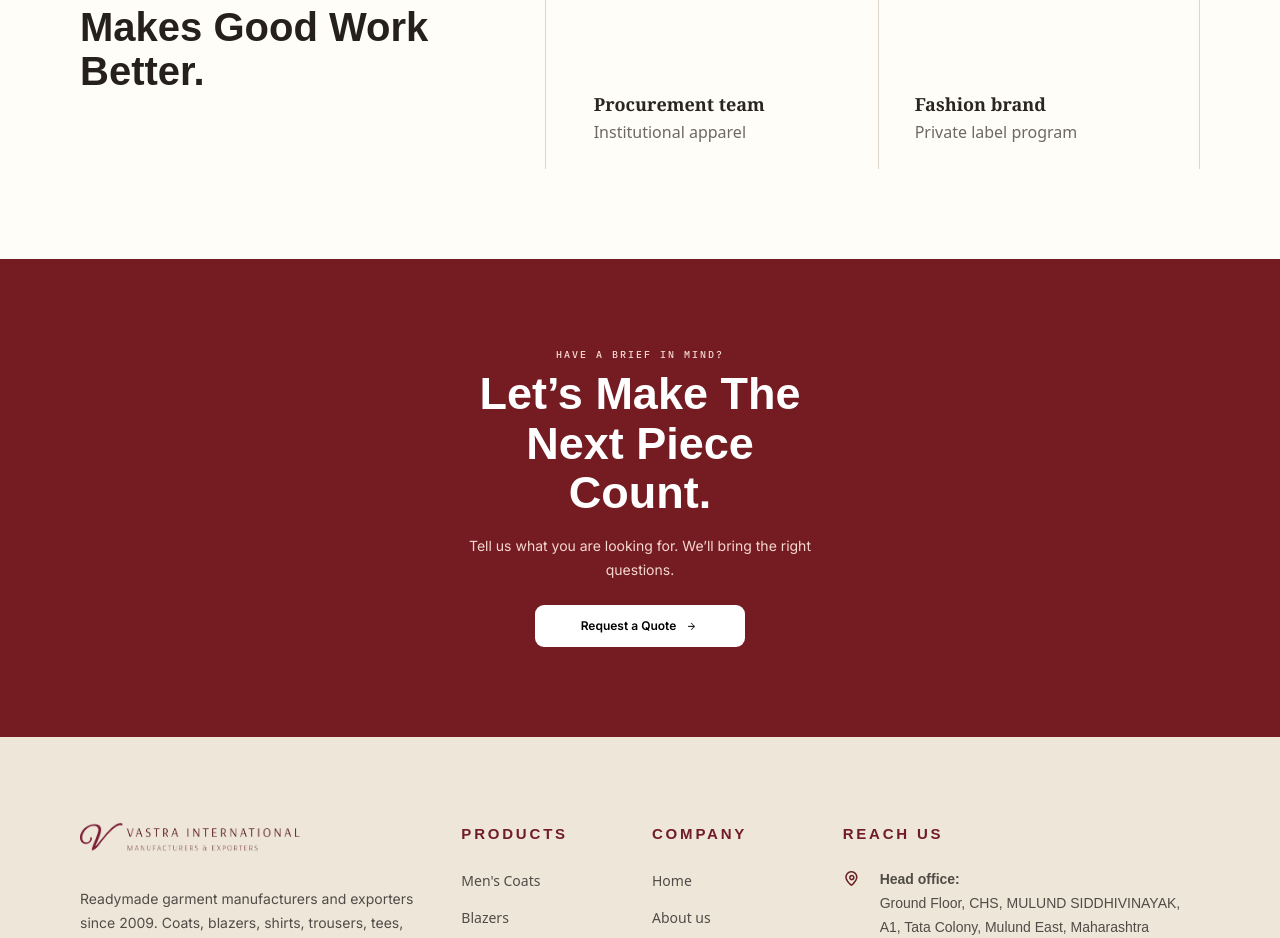
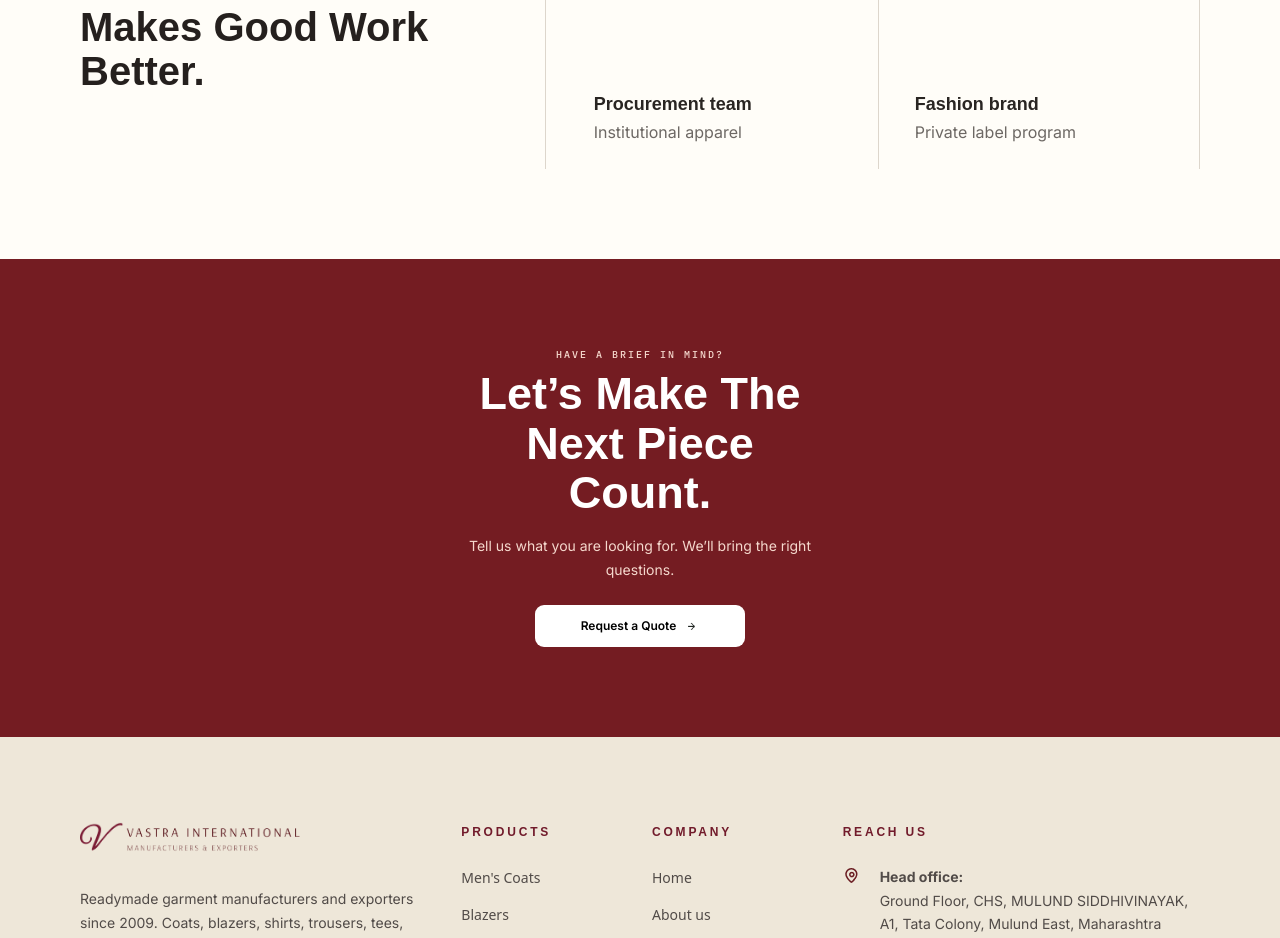
Before and after one commit to nikeshd-ai/vastra-international, a React (Vite) app: page / in a window 1280 px wide. Shown: the part 3800-4738 px from the top of the page. Built offline with nearby package versions, Linux system fonts and the light colour scheme; a web font is replaced by a local one.

Commit message:
font fixing

```diff
--- a/src/css/commonComponents/Footer.css
+++ b/src/css/commonComponents/Footer.css
@@ -66,7 +66,7 @@
     margin: 3px 0 25px;
 
     font-family: "Poppins", sans-serif;
-    font-size: 15px;
+    font-size: 12px;
     font-weight: 600;
     letter-spacing: 2.8px;
 
@@ -123,7 +123,8 @@
 .footer-contact-item a {
     margin: 0;
 
-    font-family: "Poppins", sans-serif;
+    /* font-family: "Poppins", sans-serif; */
+    font-family: var(--inter);
     font-size: 14px;
     font-weight: 400;
     line-height: 1.7;
@@ -224,7 +225,7 @@
 
     .footer-column h4 {
         margin-bottom: 20px;
-        font-size: 13px;
+        font-size: 12px;
         letter-spacing: 2.3px;
     }
 
--- a/src/css/homeComponents/Testimonial.css
+++ b/src/css/homeComponents/Testimonial.css
@@ -80,6 +80,7 @@
     font-size: 14px;
     font-weight: 400;
     line-height: 1.7;
+    font-family: var(--inter);
 
     color: #5b524e;
 }
@@ -94,7 +95,7 @@
 .testimonial-author h4 {
     margin: 0 0 5px;
 
-    font-family: Georgia, "Times New Roman", serif;
+    font-family: var(--big-font);
     font-size: 18px;
     font-weight: 600;
 
@@ -105,7 +106,7 @@
 .testimonial-author span {
     font-size: 16px;
     line-height: 1.5;
-
+    font-family: var(--inter);
     color: #6d6864;
 }
 
```
